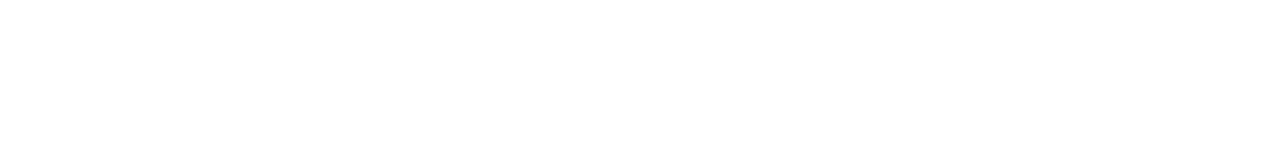
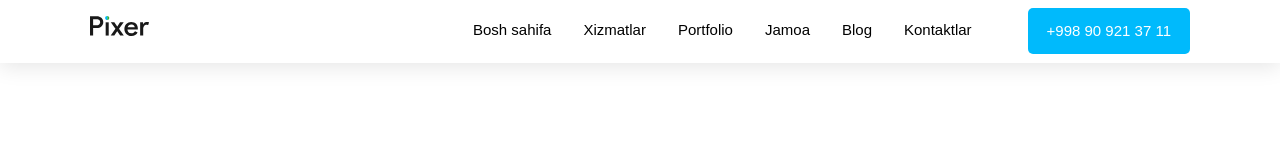
Before and after one commit to Javohirshakh/pixer, a plain HTML site: page index.html in a window 1280 px wide. Drawn offline with Linux system fonts and the light colour scheme.

Commit message:
Initial commit

```diff
--- a/css/styles.css
+++ b/css/styles.css
@@ -1,4 +1,9 @@
 :root {
+  --border-radius: 5px;
+  --font-family: "Open-Sans", sans-serif;
+  --white: #fff;
+  --blue: #00BAFC;
+  --active-blue: rgba(0, 186, 252, 0.6)
 }
 
 /* GENERAL */
@@ -11,7 +16,7 @@ html {
 *,
 *::before,
 *::after {
-  box-sizing: inherit;
+  box-sizing: border-box;
 }
 
 body {
@@ -20,10 +25,12 @@ body {
   height: 100%;
   padding: 0;
   margin: 0;
-  font-family: "Arial", sans-serif;
-  background-color: #fff;
+  font-family: var(--font-family);
+  background-color: var(--white);
 }
-
+a{
+  text-decoration: none;
+}
 img {
   max-width: 100%;
   height: auto;
@@ -43,9 +50,133 @@ img {
 
 /* CONTAINER */
 .container {
-  max-width: 900px;
-  padding-left: 50px;
-  padding-right: 50px;
+  max-width: 1140px;
+  padding-left: 20px;
+  padding-right: 20px;
   margin-left: auto;
   margin-right: auto;
 }
+.container > div{
+  width: 100%;
+  display: flex;
+}
+header{
+  box-shadow: 0px 4px 20px rgba(0, 0, 0, 0.1);
+  padding-bottom: -5px;
+  z-index: 99;
+}
+.logo{
+  margin-top: 16px;
+  height: 20px;
+}
+.site-nav{
+  margin-left: auto;
+}
+.site-nav > ul{
+  display: flex;
+  list-style: none;
+  margin: 0;
+  padding: 0;
+  /* height: 100%; */
+}
+.site-nav > ul li > a{
+  font-size: 15px;
+  line-height: 24px;
+  color: #000000;
+  padding: 18px 16px;
+  margin-bottom: -5px;
+  display: inline-block;
+  transition: border 0.3s ease,
+  color 0.3s ease;
+  font-family: var(--font-family);
+  margin: 0;
+}
+.site-nav > ul > li{
+  position: relative;
+  margin: 0;
+  border-bottom: 3px solid transparent;
+  transition: border 0.3s ease;
+}
+.site-nav > ul > li:hover{
+  border-bottom: 3px solid #191919;
+}
+.site-nav > ul > li > a:active{
+  color: var(--white);
+  background: rgba(25, 25, 25, 0.7);
+}
+.submenu{
+  margin: 0;
+  padding: 0;
+  list-style: none;
+  position: absolute;
+  top: calc(100% + 3px);
+  left: 0;
+  display: none;
+  background-color: var(--white);
+  border-radius: var(--border-radius);
+  box-shadow: 0px 4px 24px rgba(0, 0, 0, 0.1);
+  width: 100%;
+}
+.site-nav > ul > li:hover > .submenu{
+  display: block;
+}
+.submenu li{
+  margin: 0;
+  padding: 0;
+}
+.submenu li a{
+  display: inline-block;
+  margin: 0;
+  padding: 8px!important;
+  width: 100%;
+  transition: color 0.2s ease,
+  background 0.2s ease;
+}
+.submenu li a:hover{
+  color: var(--white);
+  background-color: var(--blue);
+}
+
+.submenu li a:hover{
+  color: var(--white);
+  background-color: var(--blue);
+}
+
+
+
+
+
+
+
+
+
+
+
+.phone{
+  margin-top: 8px;
+  margin-bottom: 8px;
+}
+.phone a{
+  display: inline-block;
+  padding: 8px 16px;
+  background-color: var(--blue);
+  border-radius: var(--border-radius);
+  font-size: 15px;
+  line-height: 24px;
+  color: white;
+  margin-left: 40px;
+  font-family: var(--font-family);
+  border: 3px solid transparent;
+  transition: color 0.2s ease,
+  background 0.2s ease;
+}
+.phone a:hover{
+  border: 3px solid var(--blue);
+  background-color: var(--white);
+  color: var(--blue);
+}
+.phone a:active{
+  background: var(--active-blue);
+  border-color: var(--active-blue);
+  color: var(--white);
+}
--- a/index.html
+++ b/index.html
@@ -4,12 +4,64 @@
   <meta charset="UTF-8">
   <meta http-equiv="X-UA-Compatible" content="IE=edge">
   <meta name="viewport" content="width=device-width, initial-scale=1.0">
+  <link rel="preconnect" href="https://fonts.gstatic.com">
+  <link href="https://fonts.googleapis.com/css2?family=Open+Sans:wght@400;700&display=swap" rel="stylesheet">
   <title>Project</title>
   <link rel="stylesheet" href="css/normalize.min.css">
   <link rel="stylesheet" href="css/styles.css">
 </head>
 <body>
-
+  <header>
+    <div class="container">
+      <div>
+        <a href="#" class="logo">
+          <img src="images/pixer-logo.svg" alt="Pixer logotype" width="60" height="20">
+        </a>
+        <nav class="site-nav">
+          <ul>
+            <li>
+              <a href="#">Bosh sahifa</a>
+              <ul class="submenu">
+                <li>
+                  <a href="#">Vebsayt</a>
+                </li>
+                <li>
+                  <a href="#">Telegram bot</a>
+                </li>
+                <li>
+                  <a href="#">SMM</a>
+                </li>
+                <li>
+                  <a href="#">Grafik dizayn</a>
+                </li>
+                <li>
+                  <a href="#">CRM tizimi</a>
+                </li>
+              </ul>
+            </li>
+            <li>
+              <a href="#">Xizmatlar</a>
+            </li>
+            <li>
+              <a href="#">Portfolio</a>
+            </li>
+            <li>
+              <a href="#">Jamoa</a>
+            </li>
+            <li>
+              <a href="#">Blog</a>
+            </li>
+            <li>
+              <a href="#">Kontaktlar</a>
+            </li>
+          </ul>
+        </nav>
+        <div class="phone">
+          <a href="tel:+998909213711">+998 90 921 37 11</a>
+        </div>
+      </div>
+    </div>
+  </header>
 
   <script src="js/main.js"></script>
 </body>
```
Also changed, not shown: images/bot-illustration.png (added), images/crm-illustration.png (added), images/design-illustration.png (added), images/facebook.svg (added), images/instagram.svg (added), images/pixer-logo.svg (added), images/smm-illustration.png (added), images/step-illlustration (1).png (added), images/step-illlustration.png (added), images/step-illustration (1).png (added), images/step-illustration (2).png (added), images/step-illustration.png (added), images/telegram.svg (added), images/website-illustration.png (added).
